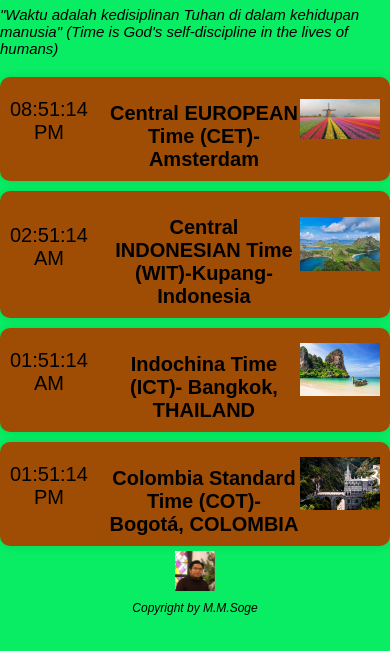
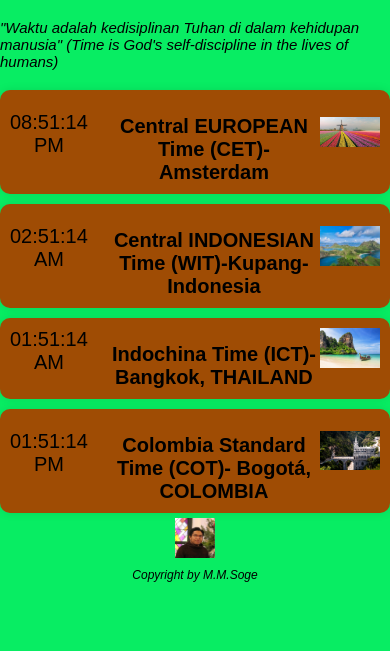
Before and after one commit to SogeEman/digital-clock, a plain HTML site: page index.html in a window 390 px wide. Shown: the part 193-844 px from the top of the page. Drawn offline with Linux system fonts and the light colour scheme.

Commit message:
Update index.html

```diff
--- a/index.html
+++ b/index.html
@@ -94,6 +94,10 @@
     .clock {
         font-size: 20px; /* Adjust clock digit font size for smaller screens */
     }
+
+    .additional-image {
+        width: 60px; /* Adjust clock image size for smaller screens */
+    }
 }
     </style>
 </head>
```
